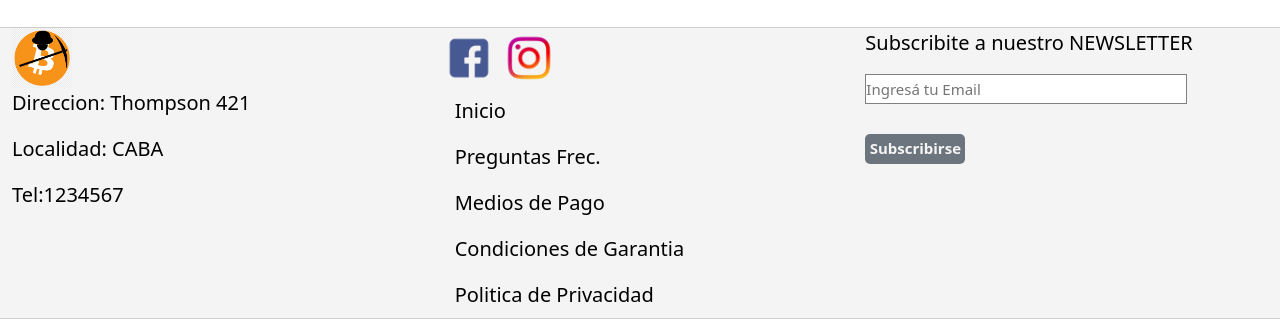
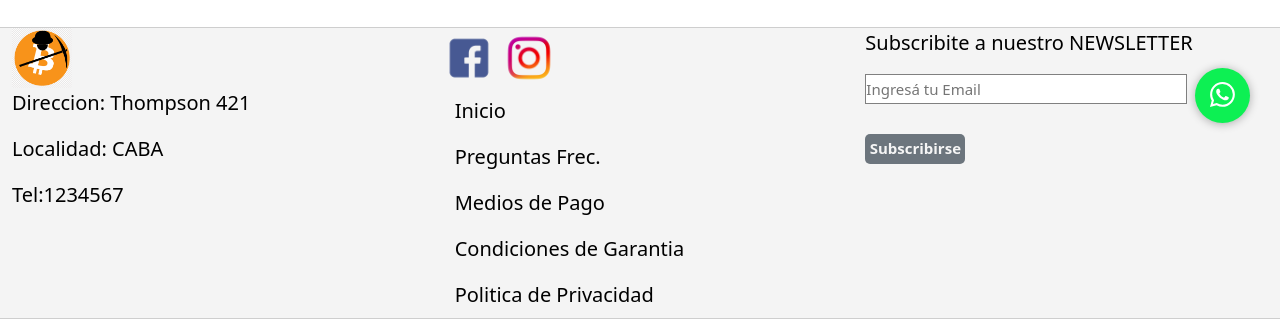
Before and after one commit to martintin112/repositorio_proyecto, a website: page contacto.html in a window 1280 px wide. Shown: the part 647-966 px from the top of the page. Drawn offline with nearby package versions, Linux system fonts and the light colour scheme.

Commit message:
logo wsp

```diff
--- a/contacto.html
+++ b/contacto.html
@@ -123,6 +123,11 @@
             </div>
         </div>
     </div>
+    <a href="https://walink.co/378226" class="wsp" target="_blank">
+        <svg xmlns="http://www.w3.org/2000/svg" width="25" height="25" fill="currentColor" class="bi bi-whatsapp" viewBox="0 0 16 16">
+        <path d="M13.601 2.326A7.854 7.854 0 0 0 7.994 0C3.627 0 .068 3.558.064 7.926c0 1.399.366 2.76 1.057 3.965L0 16l4.204-1.102a7.933 7.933 0 0 0 3.79.965h.004c4.368 0 7.926-3.558 7.93-7.93A7.898 7.898 0 0 0 13.6 2.326zM7.994 14.521a6.573 6.573 0 0 1-3.356-.92l-.24-.144-2.494.654.666-2.433-.156-.251a6.56 6.56 0 0 1-1.007-3.505c0-3.626 2.957-6.584 6.591-6.584a6.56 6.56 0 0 1 4.66 1.931 6.557 6.557 0 0 1 1.928 4.66c-.004 3.639-2.961 6.592-6.592 6.592zm3.615-4.934c-.197-.099-1.17-.578-1.353-.646-.182-.065-.315-.099-.445.099-.133.197-.513.646-.627.775-.114.133-.232.148-.43.05-.197-.1-.836-.308-1.592-.985-.59-.525-.985-1.175-1.103-1.372-.114-.198-.011-.304.088-.403.087-.088.197-.232.296-.346.1-.114.133-.198.198-.33.065-.134.034-.248-.015-.347-.05-.099-.445-1.076-.612-1.47-.16-.389-.323-.335-.445-.34-.114-.007-.247-.007-.38-.007a.729.729 0 0 0-.529.247c-.182.198-.691.677-.691 1.654 0 .977.71 1.916.81 2.049.098.133 1.394 2.132 3.383 2.992.47.205.84.326 1.129.418.475.152.904.129 1.246.08.38-.058 1.171-.48 1.338-.943.164-.464.164-.86.114-.943-.049-.084-.182-.133-.38-.232z"/>
+        </svg>
+    </a>
 <script src="https://cdn.jsdelivr.net/npm/bootstrap@5.1.3/dist/js/bootstrap.bundle.min.js" integrity="sha384-ka7Sk0Gln4gmtz2MlQnikT1wXgYsOg+OMhuP+IlRH9sENBO0LRn5q+8nbTov4+1p" crossorigin="anonymous"></script>
 </body>
 </html>
```
Also changed, not shown: otrosproductos.html (+5 -0 lines), placasdevid.html (+5 -0 lines), rigs.html (+5 -0 lines).
